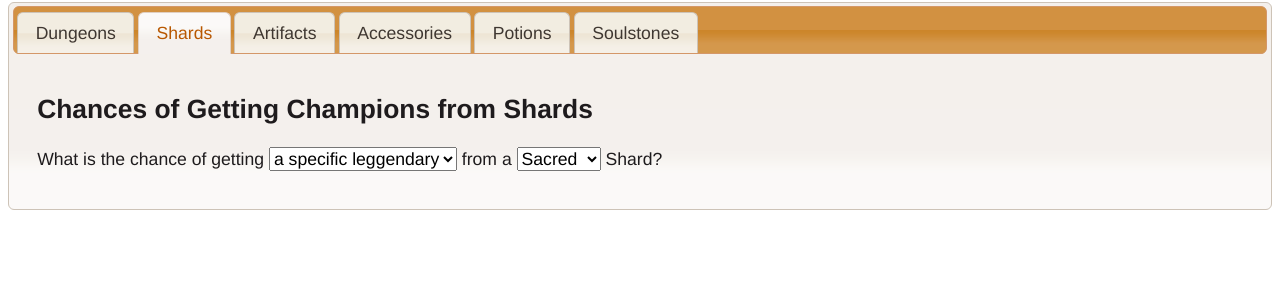
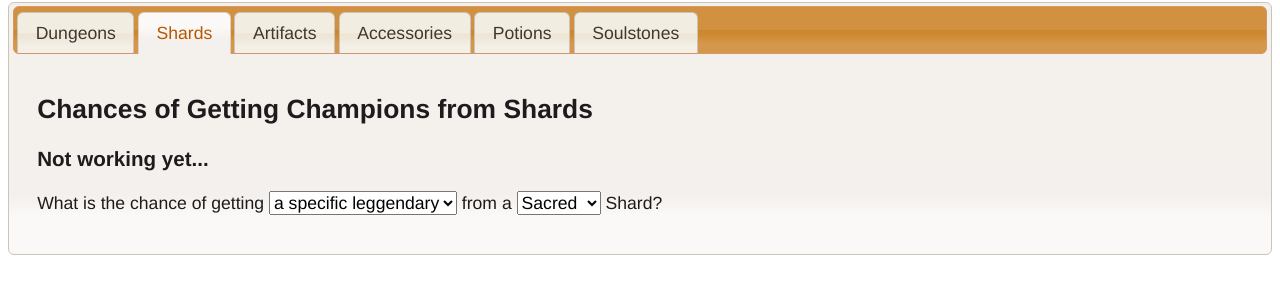
Before and after one commit to LumpOnAStump/LumpOnAStump, a plain HTML site: page index.html in a window 1280 px wide. Both pictures are taken after a click on the tab "Shards". Shown: the part 78-372 px from the top of the page. Drawn offline with Linux system fonts and the light colour scheme.

Commit message:
Added not working warning for shards info.

```diff
--- a/index.html
+++ b/index.html
@@ -663,6 +663,7 @@
     </div>
     <div id="tabs-shards">
       <h2>Chances of Getting Champions from Shards</h2>
+      <h3>Not working yet...</h3>
       <p>What is the chance of getting
         <select id="champ-rarity">
           <option>a specific leggendary</option>
```
